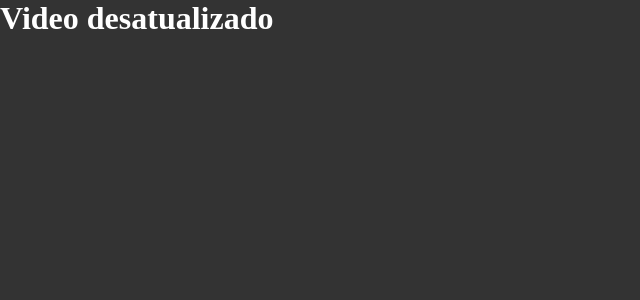
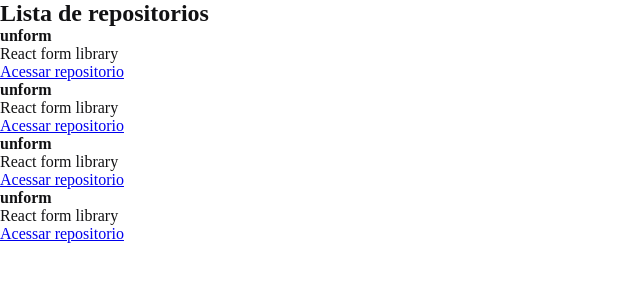
Before and after one commit to fabioteraoka/Ignite-React, a React app in the folder reactjs/01-github-explorer/: page / in a window 1280 px wide. Shown: the top 300 px of the page, without its empty margins (0-640 px from the left). Built offline with nearby package versions, Linux system fonts and the light colour scheme.

Commit message:
Componente e Propriedades

```diff
--- a/reactjs/01-github-explorer/src/App.jsx
+++ b/reactjs/01-github-explorer/src/App.jsx
@@ -1,5 +1,6 @@
+import { RepositoryList } from './componentew/RepositoryList'
 import './styles/global.scss'
 
 export function App() {
-    return <h1>Video desatualizado</h1>
+    return <RepositoryList></RepositoryList>
 }
--- /dev/null
+++ b/reactjs/01-github-explorer/src/componentew/RepositoryItem.jsx
@@ -0,0 +1,10 @@
+
+export const RepositoryItem = (props) => {
+    return (
+        <li>
+            <strong>{props.repository.name}</strong>
+            <p>{props.repository.description}</p>
+            <a href={props.repository.link}>Acessar repositorio</a>
+        </li>
+    )
+}
--- /dev/null
+++ b/reactjs/01-github-explorer/src/componentew/RepositoryList.jsx
@@ -0,0 +1,22 @@
+import { RepositoryItem } from './RepositoryItem'
+
+const repository = {
+    name: 'unform',
+    description: 'React form library',
+    link: 'https://github.com/unform/unform'
+}
+
+export const RepositoryList = () => {
+    return (
+        <section className="repository-list">
+            <h1>Lista de repositorios</h1>
+
+            <ul>
+               <RepositoryItem repository={repository}/>
+               <RepositoryItem repository={repository}/>
+               <RepositoryItem repository={repository}/>
+               <RepositoryItem repository={repository}/>
+            </ul>
+        </section>
+    )
+}
--- a/reactjs/01-github-explorer/src/styles/global.scss
+++ b/reactjs/01-github-explorer/src/styles/global.scss
@@ -5,7 +5,6 @@
 }
 
 body {
-    font: Arial, Helvetica, sans-serif;
-    background: #333333;
-    color: #fff;
+    font: Arial, 'Helvetica Neue', sans-serif;
+    color: #121214;
 }
```
